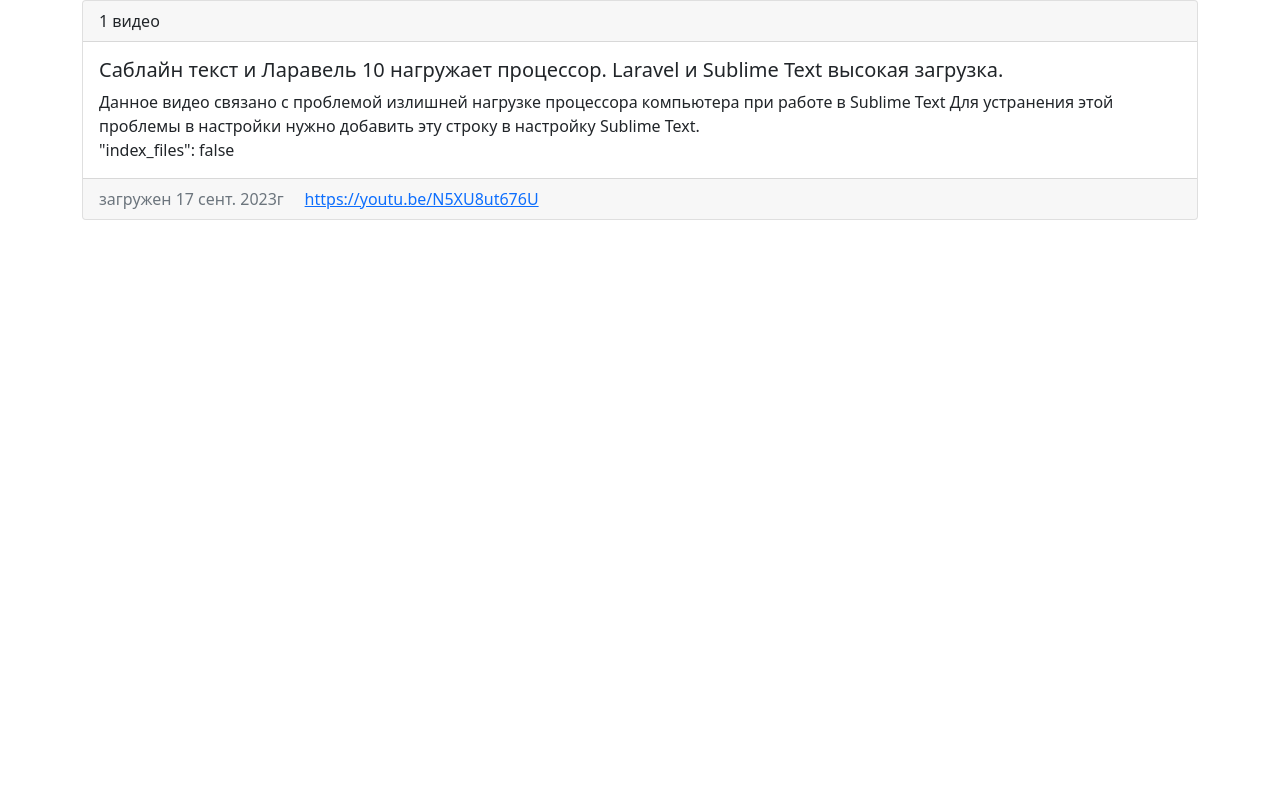
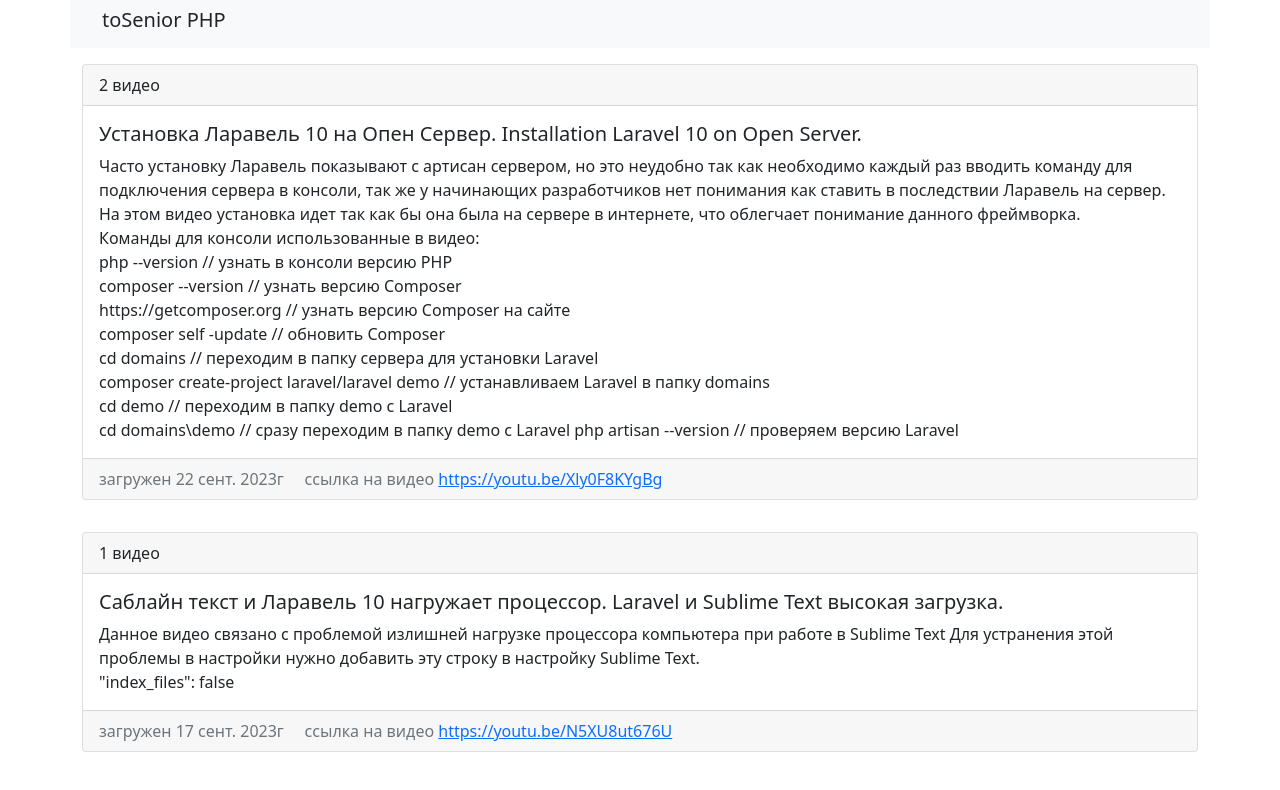
Before and after one commit to indeedphp/toSenior_PHP, a plain HTML site: page index.html in a window 1280 px wide. Drawn offline with Linux system fonts and the light colour scheme.

Commit message:
Update index.html

```diff
--- a/index.html
+++ b/index.html
@@ -7,11 +7,55 @@
   <link href="bootstrap.min.css" rel="stylesheet">
 </head>
 <body>
-  <header> </header>
+  <header>
+     <div class="container p-2 bg-light">
+<h5  class="px-4" > toSenior PHP</h5>
+
+
+</div>
+   </header>
 
 
 
-  <section>
+
+  <section class="p-3  ">
+    <a name="installation"></a>
+    <div class="container">
+      <div class="card ">
+        <div class="card-header">
+         2 видео
+       </div>
+       <div class="card-body">
+        <h5 class="card-title">Установка Ларавель 10 на Опен Сервер. Installation Laravel 10 on Open Server.</h5>
+        <p class="card-text">
+         Часто установку Ларавель показывают с артисан сервером, но это неудобно так как необходимо каждый раз вводить команду для подключения сервера в консоли, так же у начинающих разработчиков нет понимания как ставить в последствии Ларавель на сервер. На этом видео установка идет так как бы она была на сервере в интернете, что облегчает понимание данного фреймворка.<br>
+         Команды для консоли использованные в видео:<br>
+         php --version // узнать в консоли версию PHP <br>
+         composer --version // узнать версию Composer <br>
+         https://getcomposer.org // узнать версию Composer на сайте <br>
+         composer self -update // обновить Composer  <br>
+         cd domains   // переходим в папку сервера для установки Laravel <br>
+         composer create-project laravel/laravel demo   // устанавливаем Laravel в папку domains <br>
+         cd demo // переходим в папку demo с Laravel<br>
+         cd domains\demo  // сразу переходим в папку demo с Laravel
+         php artisan --version  // проверяем версию Laravel
+        </p>
+
+      </div>
+      <div class="card-footer text-muted">
+       <p class="card-text"> загружен 22 сент. 2023г &nbsp &nbsp  ссылка на видео
+        <a href="https://youtu.be/N5XU8ut676U">https://youtu.be/Xly0F8KYgBg</a>
+      </p>
+    </div>
+  </div>
+
+</div>
+</section>
+
+
+
+  <section class="p-3  ">
+    <a name="sublime"></a>
     <div class="container">
       <div class="card ">
         <div class="card-header">
@@ -27,7 +71,7 @@
 
       </div>
       <div class="card-footer text-muted">
-       <p class="card-text"> загружен 17 сент. 2023г &nbsp &nbsp
+       <p class="card-text"> загружен 17 сент. 2023г &nbsp &nbsp  ссылка на видео
         <a href="https://youtu.be/N5XU8ut676U">https://youtu.be/N5XU8ut676U</a>
       </p>
     </div>
```
